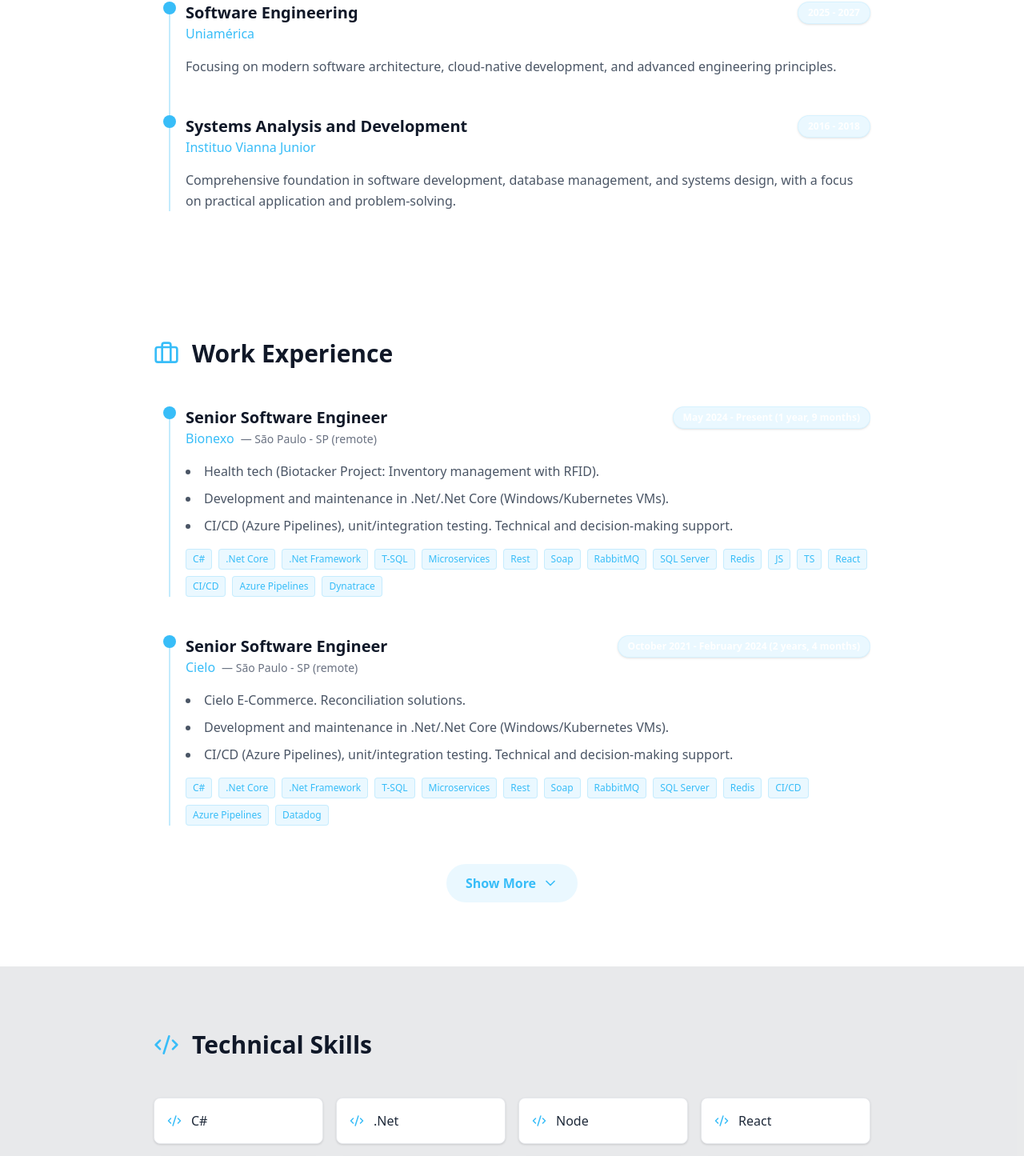
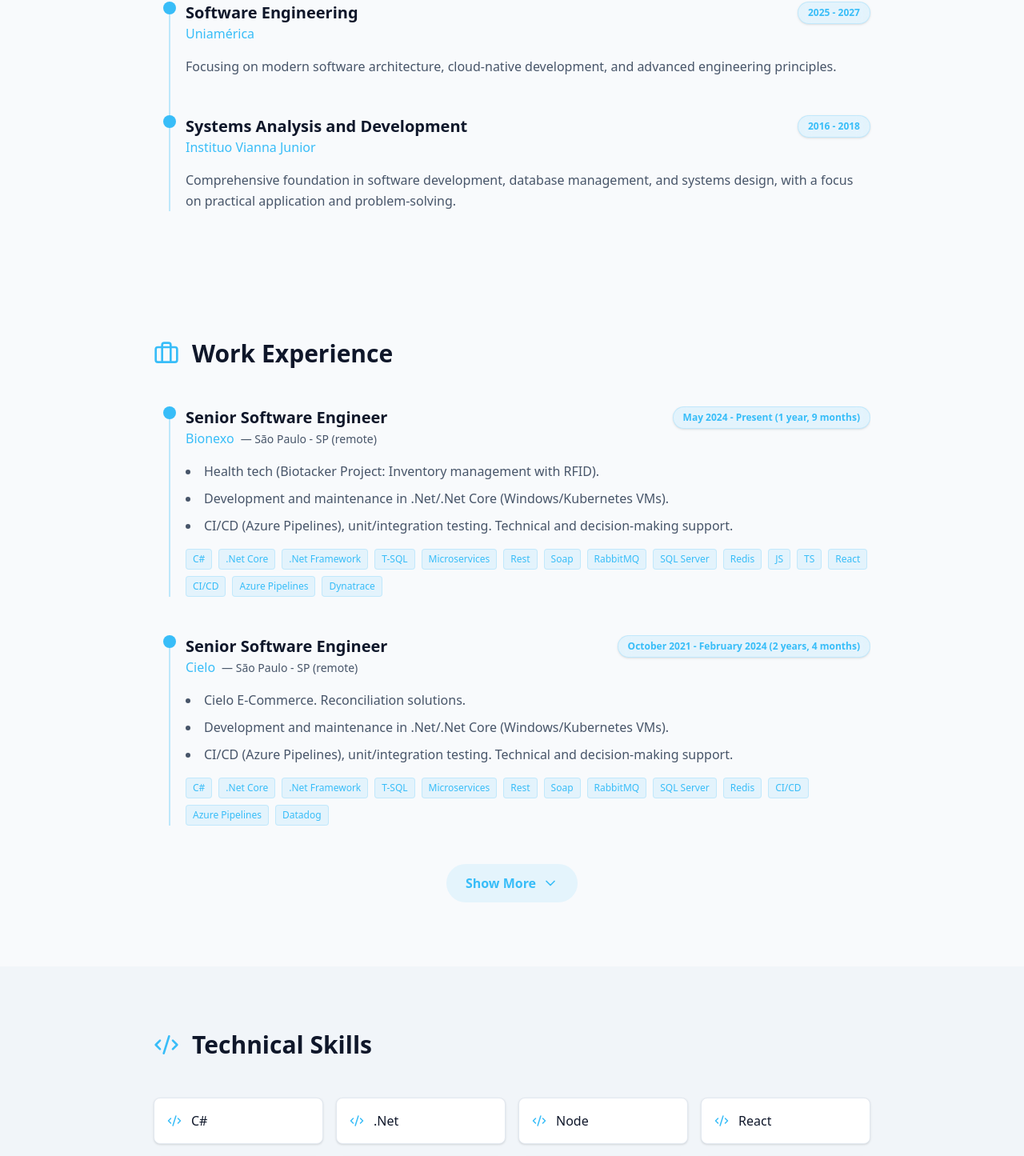
Before and after one commit to daniloitagyba/interactive-resume, a React (Vite) app: page / in a window 1280 px wide. Shown: the part 962-2407 px from the top of the page at 80% size. Built offline with nearby package versions, Linux system fonts and the light colour scheme.

Commit message:
feat: update theme variables and refactor components for consistent styling across the application

```diff
--- a/src/App.tsx
+++ b/src/App.tsx
@@ -12,7 +12,7 @@
   return (
     <ThemeProvider>
       <LanguageProvider>
-        <div className="min-h-screen bg-white dark:bg-midnight text-gray-900 dark:text-white transition-colors duration-300">
+        <div className="min-h-screen transition-colors duration-300">
           <Navbar />
           <main>
             <Hero />
--- a/src/components/layout/Navbar.tsx
+++ b/src/components/layout/Navbar.tsx
@@ -27,7 +27,7 @@
   return (
     <nav className={cn(
       "fixed top-0 w-full z-50 transition-all duration-300 border-b",
-      "bg-white/90 dark:bg-midnight/90 backdrop-blur-md border-gray-200 dark:border-gray-800"
+      "bg-theme-bg/90 backdrop-blur-md border-theme-border"
     )}>
       <div className="max-w-7xl mx-auto px-4 sm:px-6 lg:px-8">
         <div className="flex justify-between h-20 items-center">
@@ -44,7 +44,7 @@
               <button
                 key={item.id}
                 onClick={() => scrollTo(item.id)}
-                className="text-base font-bold text-gray-700 dark:text-gray-200 hover:text-accent dark:hover:text-accent transition-colors cursor-pointer flex items-center gap-2"
+                className="text-base font-bold text-theme-text hover:text-accent transition-colors cursor-pointer flex items-center gap-2"
               >
                 <item.icon size={20} />
                 {item.label}
@@ -55,7 +55,7 @@
           <div className="flex items-center space-x-4">
             <button
               onClick={toggleTheme}
-              className="p-2 rounded-md border border-gray-300 dark:border-gray-700 text-gray-600 dark:text-gray-400 hover:text-accent transition-all"
+              className="p-2 rounded-md border border-theme-border text-theme-text-muted hover:text-accent transition-all"
               title={theme === 'light' ? 'Dark Mode' : 'Light Mode'}
             >
               {theme === 'light' ? <Moon size={20} /> : <Sun size={20} />}
--- a/src/components/sections/Education.tsx
+++ b/src/components/sections/Education.tsx
@@ -43,20 +43,20 @@
 
                     <div className="flex flex-col md:flex-row md:justify-between md:items-start mb-4">
                       <div>
-                        <h4 className="text-xl font-bold text-gray-900 dark:text-white group-hover:text-accent transition-colors">
+                        <h4 className="text-xl font-bold text-theme-text group-hover:text-accent transition-colors">
                           {edu.degree}
                         </h4>
                         <p className="font-medium">
                           <span className="text-accent">{edu.institution}</span>
                         </p>
                       </div>
-                      <div className="text-[12px] font-bold text-white bg-accent/10 px-3 py-1 rounded-full border border-accent/10 mt-1 md:mt-0 shadow-sm backdrop-blur-sm">
+                      <div className="text-[12px] font-bold text-accent bg-accent/10 px-3 py-1 rounded-full border border-accent/20 mt-1 md:mt-0 shadow-sm backdrop-blur-sm">
                         {edu.period}
                       </div>
                     </div>
 
                     {edu.description && (
-                      <p className="text-gray-600 dark:text-gray-300 leading-relaxed">
+                      <p className="text-theme-text-muted leading-relaxed">
                         {edu.description}
                       </p>
                     )}
--- a/src/components/sections/Experience.tsx
+++ b/src/components/sections/Experience.tsx
@@ -22,7 +22,7 @@
       <div className="max-w-4xl mx-auto">
         <div className="flex items-center gap-4 mb-12">
           <Briefcase className="text-accent" size={32} />
-          <h2 className="text-3xl font-bold text-gray-900 dark:text-white">{t.experience.title}</h2>
+          <h2 className="text-3xl font-bold text-theme-text">{t.experience.title}</h2>
         </div>
 
         <motion.div layout className="space-y-12">
--- a/src/components/sections/Hero.tsx
+++ b/src/components/sections/Hero.tsx
@@ -19,7 +19,7 @@
           <h2 className="text-accent text-xl md:text-2xl font-bold mb-4">
             {t.hero.greeting}
           </h2>
-          <h1 className="text-5xl md:text-7xl font-extrabold mb-6 text-gray-900 dark:text-white tracking-tight flex justify-center flex-wrap">
+          <h1 className="text-5xl md:text-7xl font-extrabold mb-6 text-theme-text tracking-tight flex justify-center flex-wrap">
             {Array.from(NAME).map((char, index) => (
               <motion.span
                 key={`${NAME}-${index}`}
@@ -44,10 +44,10 @@
               className="inline-block w-[3px] md:w-[5px] h-[0.8em] bg-accent ml-1 self-center"
             />
           </h1>
-          <h3 className="text-3xl md:text-5xl font-bold text-gray-600 dark:text-gray-400 mb-8">
+          <h3 className="text-3xl md:text-5xl font-bold text-theme-text-muted mb-8">
             {data.title}
           </h3>
-          <p className="text-lg text-gray-600 dark:text-gray-300 max-w-2xl mx-auto mb-10 leading-relaxed">
+          <p className="text-lg text-theme-text-muted max-w-2xl mx-auto mb-10 leading-relaxed">
             {data.summary}
           </p>
 
--- a/src/components/sections/Skills.tsx
+++ b/src/components/sections/Skills.tsx
@@ -53,8 +53,8 @@
     viewport={{ once: true }}
     transition={{ duration: 0.3, delay: index * 0.05 }}
     whileHover={{ scale: 1.05 }}
-    className="p-4 rounded-lg bg-white dark:bg-midnight-light border border-gray-200 dark:border-gray-700
-               flex items-center gap-3 font-medium shadow-sm text-gray-800 dark:text-gray-200"
+    className="p-4 rounded-lg bg-theme-card border border-theme-border
+               flex items-center gap-3 font-medium shadow-sm text-theme-text"
   >
     <span className="text-accent flex-shrink-0" aria-hidden="true">
       {getSkillIcon(skill)}
@@ -71,11 +71,11 @@
   const techStack = TECH_STACK;
 
   return (
-    <section id="skills" className="section-padding bg-midnight-light/10" aria-labelledby="skills-title">
+    <section id="skills" className="section-padding bg-theme-bg-secondary" aria-labelledby="skills-title">
       <div className="max-w-4xl mx-auto">
         <header className="flex items-center gap-4 mb-12">
           <Code2 className="text-accent" size={32} aria-hidden="true" />
-          <h2 id="skills-title" className="text-3xl font-bold text-gray-900 dark:text-white">
+          <h2 id="skills-title" className="text-3xl font-bold text-theme-text">
             {t.skills.title}
           </h2>
         </header>
--- a/src/components/ui/ExperienceCard.tsx
+++ b/src/components/ui/ExperienceCard.tsx
@@ -41,21 +41,21 @@
 
       <div className="flex flex-col md:flex-row md:justify-between md:items-start mb-4">
         <div>
-          <h3 className="text-xl font-bold text-gray-900 dark:text-white">{exp.role}</h3>
+          <h3 className="text-xl font-bold text-theme-text">{exp.role}</h3>
           <p className="font-medium">
             <span className="text-accent">{exp.company}</span>
-            <span className="text-gray-500 dark:text-gray-400 text-sm ml-2">— {exp.location}</span>
+            <span className="text-theme-text-muted text-sm ml-2">— {exp.location}</span>
           </p>
         </div>
         <div className={cn(
-          "text-[12px] font-bold text-white bg-accent/10 px-3 py-1 rounded-full border border-accent/10",
+          "text-[12px] font-bold text-accent bg-accent/10 px-3 py-1 rounded-full border border-accent/20",
           "mt-1 md:mt-0 shadow-sm backdrop-blur-sm"
         )}>
           {exp.period}
         </div>
       </div>
 
-      <ul className="list-disc list-inside space-y-2 text-gray-600 dark:text-gray-300 mb-4">
+      <ul className="list-disc list-inside space-y-2 text-theme-text-muted mb-4">
         {exp.description.map((desc, i) => (
           <li key={i} className="leading-relaxed">{desc}</li>
         ))}
--- a/src/index.css
+++ b/src/index.css
@@ -9,13 +9,23 @@
 
 @layer base {
   :root {
-    --background: #ffffff;
-    --foreground: #0b1120;
+    --background: #f8fafc;
+    --background-secondary: #f1f5f9;
+    --foreground: #0f172a;
+    --foreground-muted: #475569;
+    --border: #e2e8f0;
+    --card: #ffffff;
+    --card-foreground: #0f172a;
   }
 
   .dark {
     --background: #0b1120;
-    --foreground: #f8fafc;
+    --background-secondary: #0f172a;
+    --foreground: #f1f5f9;
+    --foreground-muted: #94a3b8;
+    --border: #1e293b;
+    --card: #111827;
+    --card-foreground: #f1f5f9;
   }
 
   body {
@@ -25,6 +35,21 @@
   }
 }
 
+@theme {
+  --color-midnight: #0b1120;
+  --color-midnight-light: #1e293b;
+  --color-accent: #38bdf8;
+  --color-accent-dark: #0284c7;
+
+  /* Map theme variables to tailwind colors for easier use */
+  --color-theme-bg: var(--background);
+  --color-theme-bg-secondary: var(--background-secondary);
+  --color-theme-text: var(--foreground);
+  --color-theme-text-muted: var(--foreground-muted);
+  --color-theme-border: var(--border);
+  --color-theme-card: var(--card);
+}
+
 .nav-link {
   @apply hover:text-accent transition-colors duration-200 cursor-pointer;
 }
```
Also changed, not shown: src/components/layout/Footer.tsx (+6 -6 lines).
